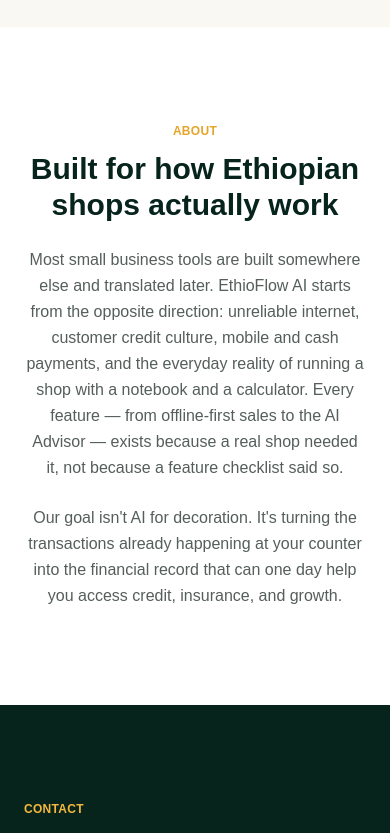
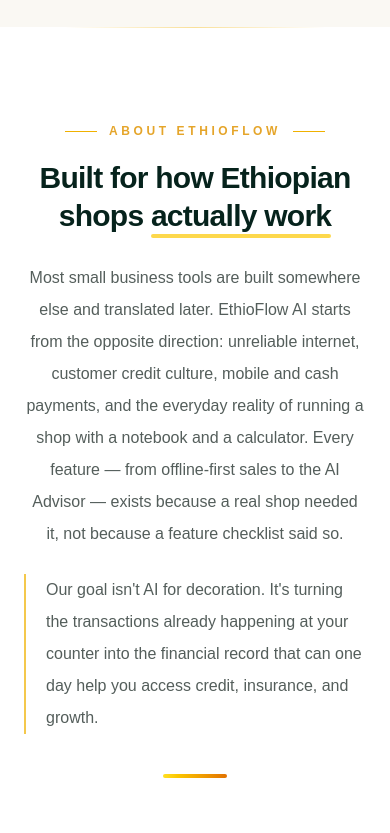
Before and after one commit to Seid-Star/ethioflow-ai, a React (Vite) app in the folder client/: page /home in a window 390 px wide. Shown: the part 4960-5793 px from the top of the page. Built offline with nearby package versions, Linux system fonts and the light colour scheme; what html5-qrcode would draw is missing.

Commit message:
Update client/src/components/landing/About.jsx

```diff
--- a/client/src/components/landing/About.jsx
+++ b/client/src/components/landing/About.jsx
@@ -1,14 +1,59 @@
+// export default function About() {
+//   return (
+//     <section id="about" className="bg-white py-24">
+//       <div className="mx-auto max-w-3xl px-6 text-center lg:px-10">
+//         <p className="mb-3 text-xs font-semibold tracking-wide text-gold-600">
+//           ABOUT
+//         </p>
+//         <h2 className="mb-6 text-3xl font-bold text-forest-950 sm:text-4xl">
+//           Built for how Ethiopian shops actually work
+//         </h2>
+//         <p className="mb-6 leading-relaxed text-ink-900/70">
+//           Most small business tools are built somewhere else and translated
+//           later. EthioFlow AI starts from the opposite direction: unreliable
+//           internet, customer credit culture, mobile and cash payments, and the
+//           everyday reality of running a shop with a notebook and a calculator.
+//           Every feature — from offline-first sales to the AI Advisor — exists
+//           because a real shop needed it, not because a feature checklist said
+//           so.
+//         </p>
+//         <p className="leading-relaxed text-ink-900/70">
+//           Our goal isn't AI for decoration. It's turning the transactions
+//           already happening at your counter into the financial record that can
+//           one day help you access credit, insurance, and growth.
+//         </p>
+//       </div>
+//     </section>
+//   );
+// }
+
 export default function About() {
   return (
-    <section id="about" className="bg-white py-24">
-      <div className="mx-auto max-w-3xl px-6 text-center lg:px-10">
-        <p className="mb-3 text-xs font-semibold tracking-wide text-gold-600">
-          ABOUT
+    <section
+      id="about"
+      className="relative overflow-hidden bg-white py-24 sm:py-28"
+    >
+      <div className="pointer-events-none absolute left-1/2 top-0 h-px w-2/3 -translate-x-1/2 bg-gradient-to-r from-transparent via-yellow-500/40 to-transparent" />
+
+      <div className="mx-auto max-w-4xl px-6 lg:px-10">
+        <div className="mx-auto max-w-3xl text-center">
+          <div className="mb-5 flex items-center justify-center gap-3">
+            <span className="h-px w-8 bg-yellow-500" />
+            <p className="text-xs font-bold uppercase tracking-[0.3em] text-gold-600">
+              About EthioFlow
             </p>
-        <h2 className="mb-6 text-3xl font-bold text-forest-950 sm:text-4xl">
-          Built for how Ethiopian shops actually work
+            <span className="h-px w-8 bg-yellow-500" />
+          </div>
+
+          <h2 className="mb-7 text-3xl font-extrabold leading-tight tracking-tight text-forest-950 sm:text-4xl lg:text-5xl">
+            Built for how Ethiopian shops{" "}
+            <span className="relative inline-block">
+              actually work
+              <span className="absolute -bottom-1 left-0 h-1 w-full rounded-full bg-yellow-400/70" />
+            </span>
           </h2>
-        <p className="mb-6 leading-relaxed text-ink-900/70">
+
+          <p className="mx-auto mb-6 max-w-2xl text-base leading-8 text-ink-900/70 sm:text-lg">
             Most small business tools are built somewhere else and translated
             later. EthioFlow AI starts from the opposite direction: unreliable
             internet, customer credit culture, mobile and cash payments, and the
@@ -17,11 +62,15 @@
             because a real shop needed it, not because a feature checklist said
             so.
           </p>
-        <p className="leading-relaxed text-ink-900/70">
+
+          <p className="mx-auto max-w-2xl border-l-2 border-yellow-500/70 pl-5 text-left text-base leading-8 text-ink-900/70 sm:text-lg">
             Our goal isn't AI for decoration. It's turning the transactions
             already happening at your counter into the financial record that can
             one day help you access credit, insurance, and growth.
           </p>
+
+          <div className="mx-auto mt-10 h-1 w-16 rounded-full bg-gradient-to-r from-yellow-300 to-amber-600" />
+        </div>
       </div>
     </section>
   );
```
Lines whose indentation alone changed are shown as unchanged.
